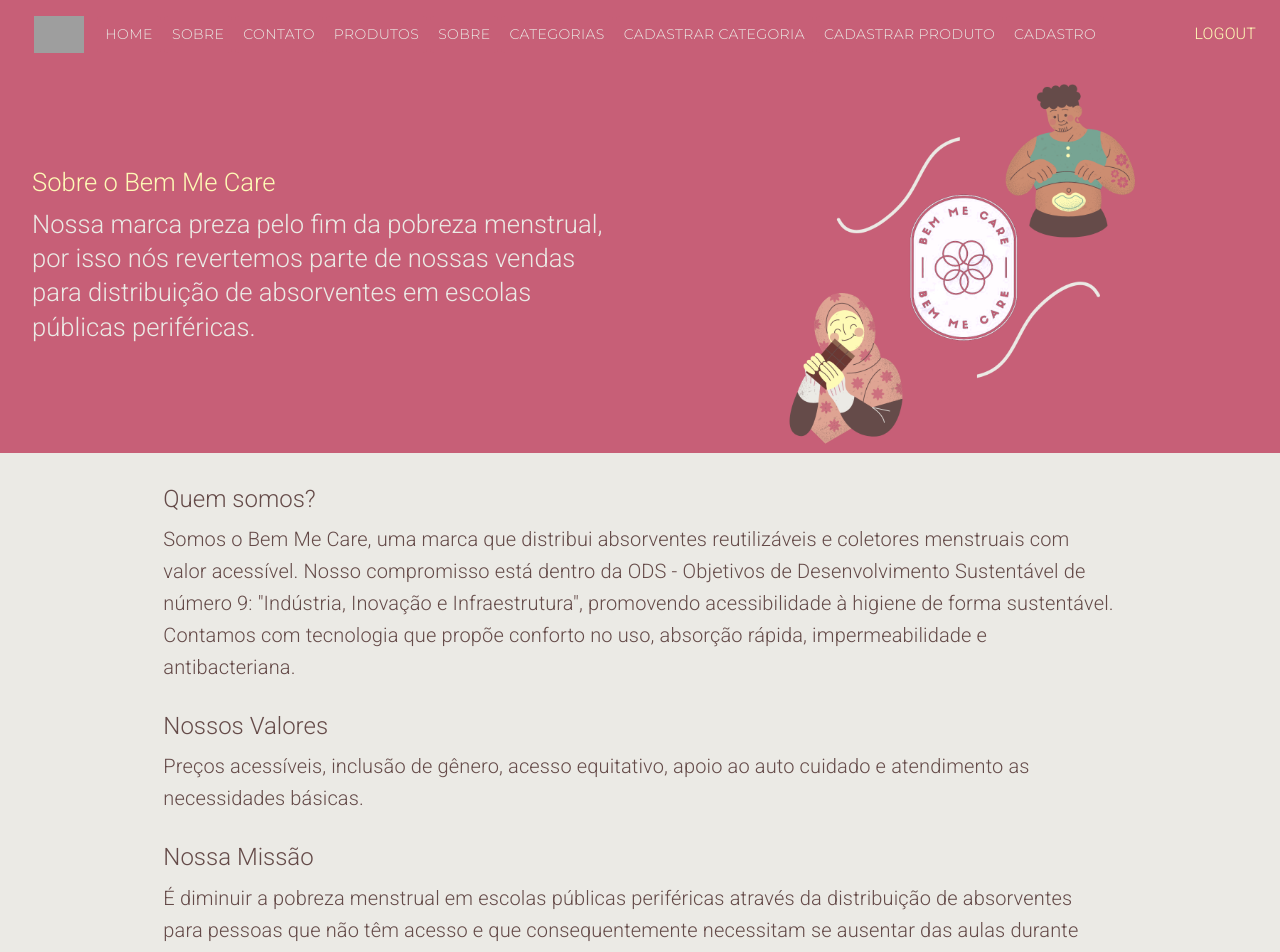
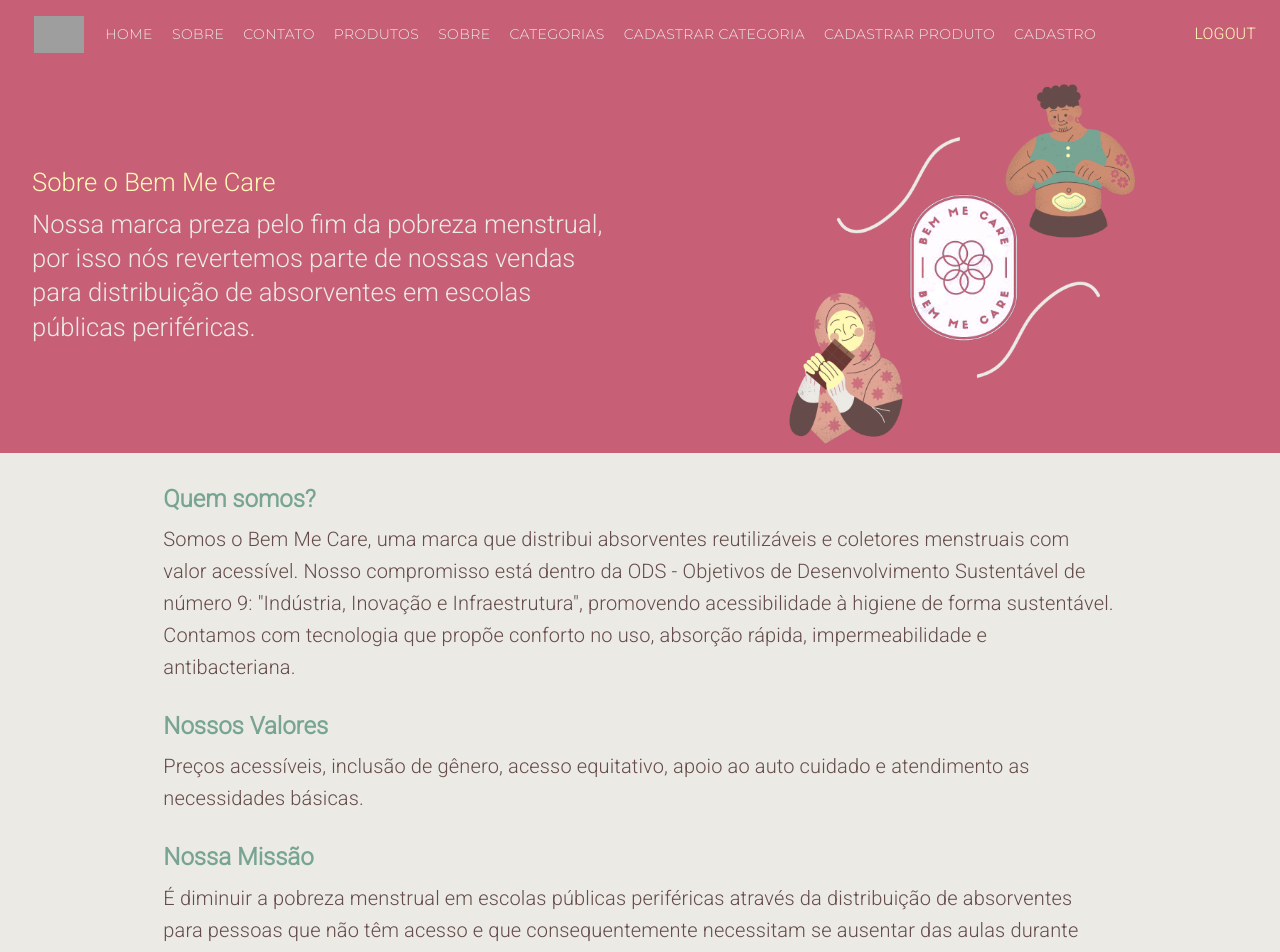
Before and after one commit to Mrnho1/BMC-Front, a React (Vite) app: page /sobre in a window 1280 px wide. Shown: the top 952 px of the page. Built offline with nearby package versions, Linux system fonts and the light colour scheme; grey boxes are pictures that could not be loaded.

Commit message:
Comentando o css

```diff
--- a/src/paginas/sobre/Sobre.css
+++ b/src/paginas/sobre/Sobre.css
@@ -1,3 +1,4 @@
+/* váriaveis de cores padrão do site */
 :root{
     --color-OffWhite: #EBEAE5;
     --color-Yellow: #fefab6;
@@ -8,47 +9,54 @@
     --color-Black: #000000;
 }
 
-
+/* Inserindo a cor de fundo do Container */
 .container {
     background-color: var(--color-Pink);
 
 }
 
+/* Inserindo a cor, mudando o peso e o tamanho do título */
 .titulo {
     color: var(--color-Yellow) !important;
     font-weight: "bold" !important;
-    text-align: justify;
     font-size: 2vw !important;
 }
+
+/* Inserindo a cor, mudando o peso e o tamanho do texto */
 .texto {
     color: var(--color-OffWhite) !important;
     font-weight: "bold" !important;
     font-size: 2vw !important;
 }
 
+/* Padronizando o tamanho e a margem da imagem, além de bloquear a imagem no lugar */
 .fotoSobre {
     width: 60%;
     margin: 0 auto;
     display: block;
 }
+
+/* Espaçamento entre os Grids, centralização dos Cards e definindo a cor de fundo */
 .containerCards{
     padding: 20px;
     justify-content: space-around;
     background-color: var(--color-OffWhite);
-    width: 100vh;
 }
 
+/* Espaçamento entre os Cards */
 .cards{
-    justify-content: start;
     padding: 10px;
 }
 
+/* Inserção da cor e peso do título dos Cards */
+.tituloSobre {
+    color: var(--color-Blue) !important;
+    display: flex;
+    font-weight: bolder !important;
+}
+
+/* Inserção da cor e do peso do texto dos Cards */
 .textoCard{
     color: var(--color-Brown) !important;
-    font-weight: "bold" !important;
-    font-size: 20px;
+    font-size: 20px !important;
 }
-
-.tituloSobre {
-    display: flex;
-}
--- a/src/paginas/sobre/Sobre.tsx
+++ b/src/paginas/sobre/Sobre.tsx
@@ -61,7 +61,7 @@ function Sobre() {
               variant="h5"
               gutterBottom
               component="h5"
-              className="textoCard"
+              className="tituloSobre"
             >
               Quem somos?
             </Typography>
@@ -85,7 +85,7 @@ function Sobre() {
               variant="h5"
               gutterBottom
               component="h5"
-              className="textoCard"
+              className="tituloSobre"
             >
               Nossos Valores
             </Typography>
@@ -106,7 +106,7 @@ function Sobre() {
               variant="h5"
               gutterBottom
               component="h5"
-              className="textoCard"
+              className="tituloSobre"
             >
               Nossa Missão
             </Typography>
@@ -127,7 +127,7 @@ function Sobre() {
               variant="h5"
               gutterBottom
               component="h5"
-              className="textoCard"
+              className="tituloSobre"
             >
               Nossa Visão
             </Typography>
```
